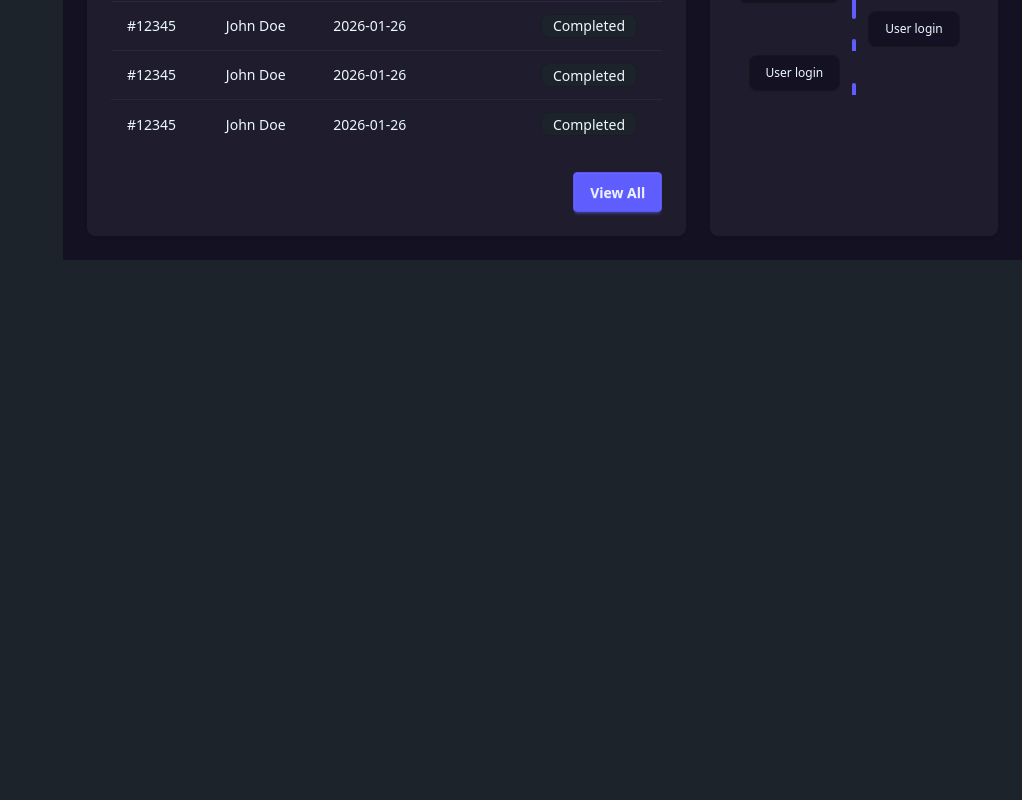
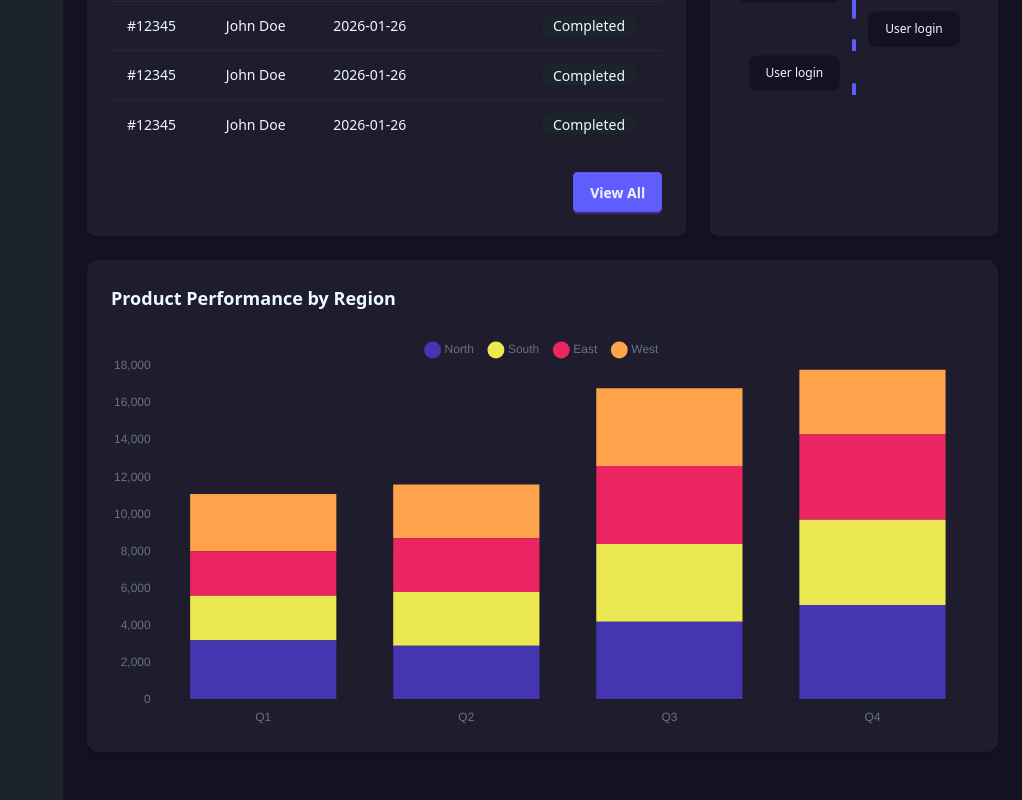
Before and after one commit to Kingsley-coder-prog/vue-dashboard, a Vue app: page / in a window 1280 px wide. Shown: the part 846-1646 px from the top of the page, without its empty margins (258-1280 px from the left). Before the commit the page ends 1106 px from the top, so only its background shows below. Built offline with nearby package versions, Linux system fonts and the light colour scheme; some icons are missing.

Commit message:
Stacked Barcharts

```diff
--- a/src/App.vue
+++ b/src/App.vue
@@ -18,6 +18,7 @@
           <RecentOrders class="lg:col-span-2" />
           <RecentActivity />
         </div>
+        <StackedBarChart class="mt-6" />
       </main>
     </div>
 
@@ -34,6 +35,7 @@ import StatsCards from "./components/StatsCards.vue";
 import Charts from "./components/Charts.vue";
 import RecentOrders from "./components/RecentOrders.vue";
 import RecentActivity from "./components/RecentActivity.vue";
+import StackedBarChart from "./components/StackedBarChart.vue";
 const isDark = ref(true);
 
 onMounted(() => {
--- /dev/null
+++ b/src/components/StackedBarChart.vue
@@ -0,0 +1,115 @@
+<template>
+  <div
+    class="bg-base-100 p-6 rounded-xl shadow-md dark:bg-white/5 dark:backdrop-blur-md dark:[--webkit-backdrop-filter:blur(10px)] dark:border-white/20 mb-6"
+  >
+    <h2 class="text-lg font-semibold mb-4">Product Performance by Region</h2>
+    <Bar
+      :data="stackedBarData"
+      :options="stackedBarOptions"
+      class="max-h-[400px]"
+    />
+  </div>
+</template>
+
+<script setup>
+import { ref } from "vue";
+import { Bar } from "vue-chartjs";
+import {
+  Chart as ChartJS,
+  Title,
+  Tooltip,
+  Legend,
+  BarElement,
+  CategoryScale,
+  LinearScale,
+} from "chart.js";
+ChartJS.register(
+  Title,
+  Tooltip,
+  Legend,
+  BarElement,
+  CategoryScale,
+  LinearScale
+);
+
+const stackedBarData = ref({
+  labels: ["Q1", "Q2", "Q3", "Q4"],
+  datasets: [
+    {
+      label: "North",
+      data: [3200, 2900, 4200, 5100],
+      backgroundColor: "#4635B1",
+      stack: "Region",
+    },
+    {
+      label: "South",
+      data: [2400, 2900, 4200, 4600],
+      backgroundColor: "#ECE852",
+      stack: "Region",
+    },
+    {
+      label: "East",
+      data: [2400, 2900, 4200, 4600],
+      backgroundColor: "#EB2561",
+      stack: "Region",
+    },
+    {
+      label: "West",
+      data: [3100, 2900, 4200, 3500],
+      backgroundColor: "#FFA24C",
+      stack: "Region",
+    },
+  ],
+});
+
+const stackedBarOptions = ref({
+  responsive: true,
+  maintainAspectRation: false,
+  plugins: {
+    title: {
+      display: false,
+    },
+    legend: {
+      position: "top",
+      labels: {
+        color: "#64748b",
+        boxWidth: 12,
+        padding: 16,
+        usePointStyle: true,
+      },
+    },
+    tooltip: {
+      callbacks: {
+        afterLabel: function (context) {
+          const total = context.dataset.data.reduce((a, b) => a + b, 0);
+          const percentage = Math.round((context.raw / total) * 100);
+          return `Contribution: ${percentage}%`;
+        },
+      },
+    },
+  },
+  scales: {
+    x: {
+      stacked: true,
+      grid: {
+        display: false,
+      },
+      ticks: {
+        color: "#64748b",
+      },
+    },
+    y: {
+      stacked: true,
+      grid: {
+        color: "rgba(0,0,0,0.05)",
+      },
+      ticks: {
+        color: "#64748b",
+        callbacks: function (value) {
+          return "$" + value.toLocaleString();
+        },
+      },
+    },
+  },
+});
+</script>
```
